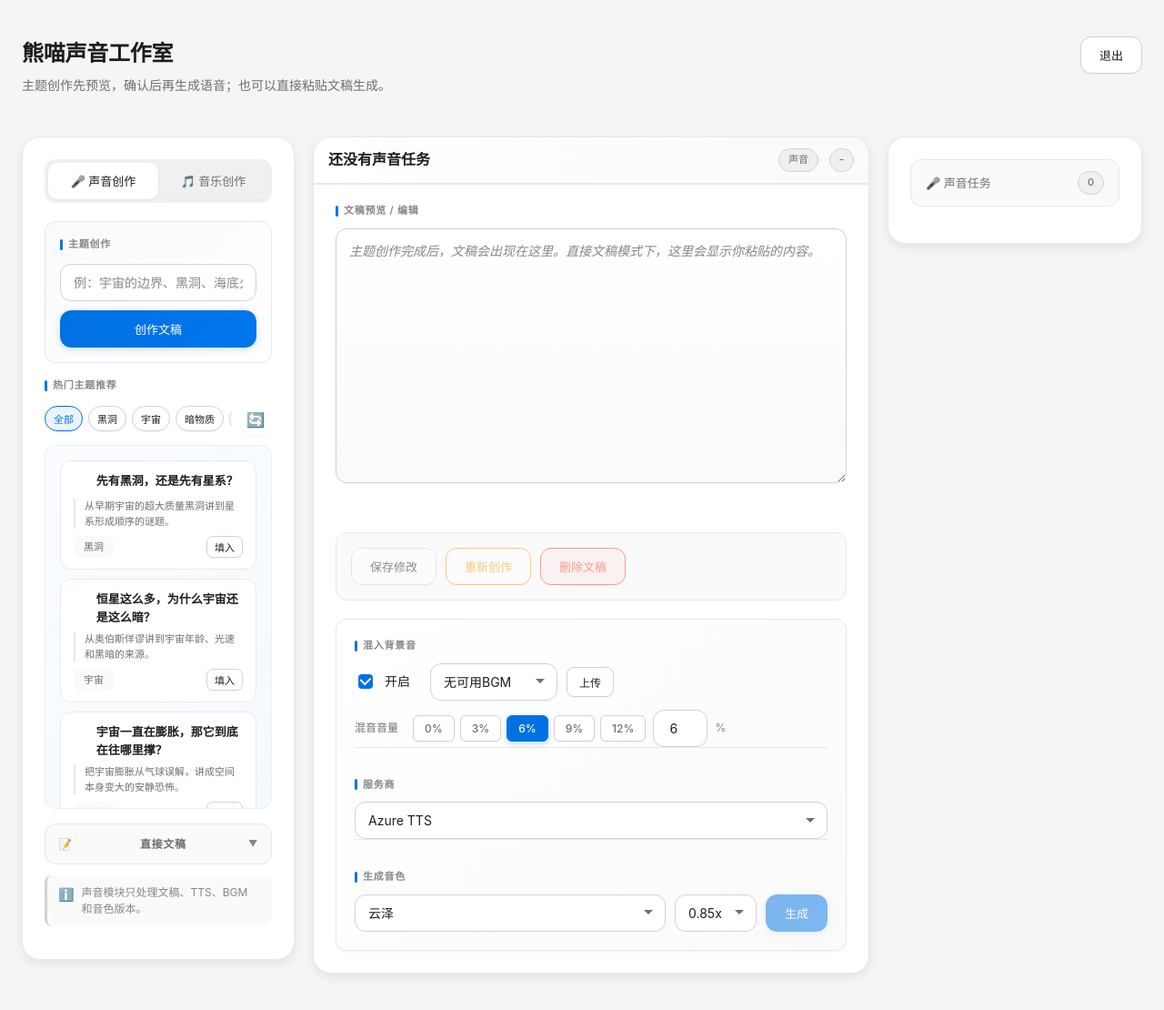
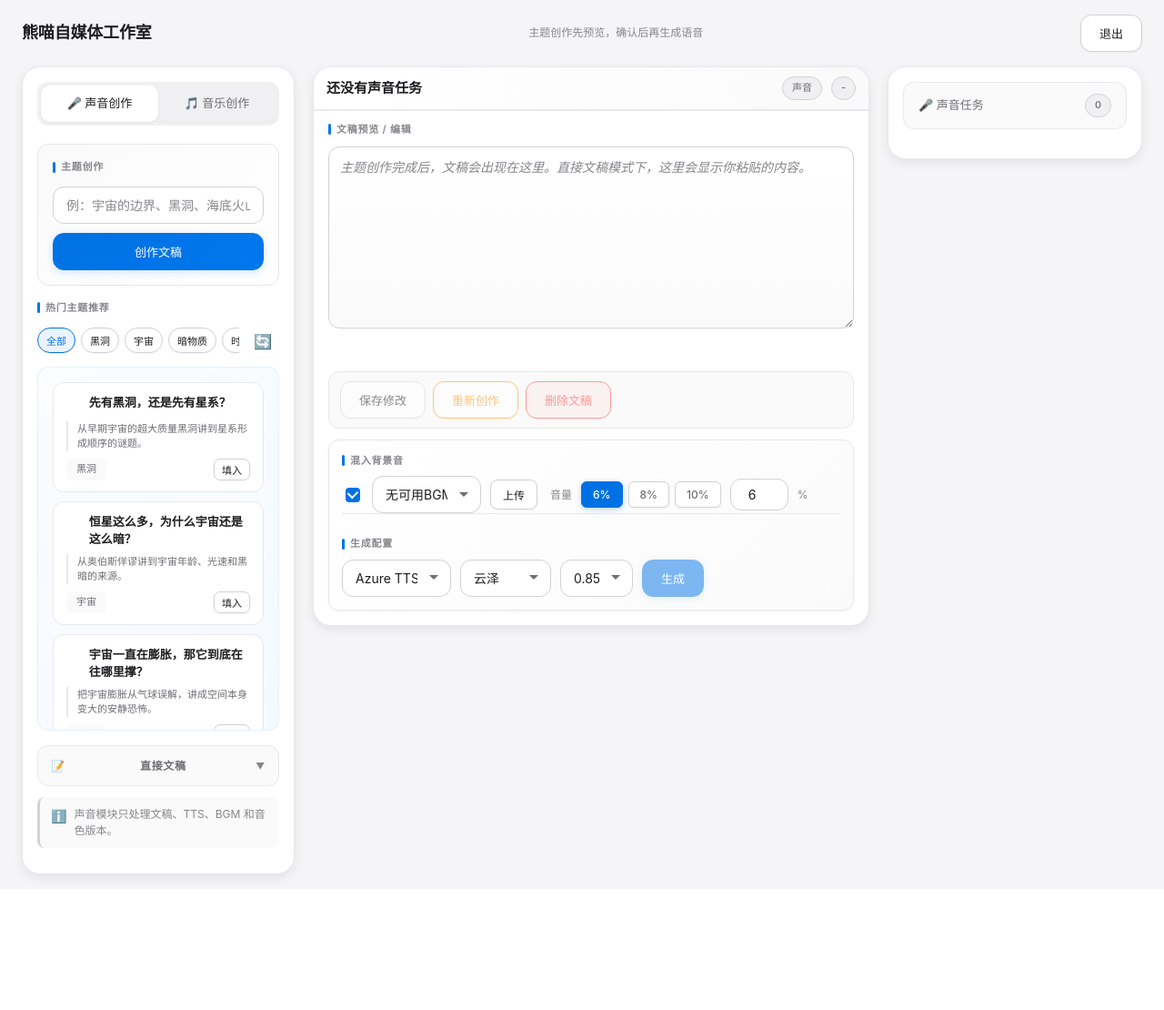
Before and after one commit to harryper/voice-studio, a Flask app: template templates/index.html in a window 1280 px wide. Shown: the whole page at 91% size. After the commit the page ends 971 px from the top, so only its background shows below. Run offline with Flask 3, Linux system fonts and the light colour scheme; the template is opened without the code that fills it, so the values that code supplies are empty; the visitor is signed in with stand-in values (Sample User, id 1).

Commit message:
feat(ui): compact center panel layout and interaction improvements
- Rename to 熊喵自媒体工作室, dynamic subtitle per mode
- Shrink header/panel/textarea/action-row spacing to reduce scrolling
- Merge provider/voice/speed into one row
- Merge BGM controls into one row with volume presets (6/8/10%)
- Hide volume controls when BGM unchecked
- Widen custom volume input for readability
- Swap action buttons above audio player

```diff
--- a/templates/index.html
+++ b/templates/index.html
@@ -3,7 +3,7 @@
 <head>
   <meta charset="utf-8">
   <meta name="viewport" content="width=device-width, initial-scale=1">
-  <title>熊喵声音工作室</title>
+  <title>熊喵自媒体工作室</title>
   <style>
     :root {
       --bg: #f5f5f7;
@@ -86,20 +86,20 @@
     .app-wrap {
       max-width: 1400px;
       margin: 0 auto;
-      padding: 40px 24px;
+      padding: 16px 24px;
     }
 
     /* ─── Header ─── */
     .app-header {
       display: flex;
       justify-content: space-between;
-      align-items: flex-start;
-      gap: 20px;
-      margin-bottom: 32px;
+      align-items: center;
+      gap: 16px;
+      margin-bottom: 16px;
     }
 
     .app-title {
-      font-size: 24px;
+      font-size: 18px;
       font-weight: 600;
       letter-spacing: -0.01em;
       color: var(--text);
@@ -107,10 +107,10 @@
     }
 
     .app-subtitle {
-      margin-top: 5px;
-      color: var(--text-2);
-      font-size: 14px;
-      line-height: 1.5;
+      margin: 0;
+      color: var(--text-3);
+      font-size: 12px;
+      line-height: 1.4;
     }
 
     /* ─── Grid ─── */
@@ -130,7 +130,7 @@
     .panel {
       background: var(--surface);
       border-radius: var(--radius-lg);
-      padding: 24px;
+      padding: 16px;
       box-shadow: var(--shadow-md);
       border: 1px solid var(--border-light);
     }
@@ -203,18 +203,18 @@
     .job-header {
       display: flex;
       align-items: center;
-      gap: 12px;
-      margin-bottom: 20px;
-      padding-bottom: 16px;
+      gap: 10px;
+      margin-bottom: 12px;
+      padding-bottom: 10px;
       border-bottom: 2px solid var(--border-light);
       background: linear-gradient(to right, transparent 0%, var(--surface-2) 100%);
-      padding: 12px 16px;
-      margin: -24px -24px 20px -24px;
+      padding: 10px 14px;
+      margin: -16px -16px 12px -16px;
       border-radius: var(--radius-lg) var(--radius-lg) 0 0;
     }
 
     .job-header .title {
-      font-size: 16px;
+      font-size: 15px;
       font-weight: 600;
       color: var(--text);
       flex: 1;
@@ -289,17 +289,18 @@
     }
 
     textarea {
-      min-height: 280px;
+      min-height: 200px;
       resize: vertical;
       white-space: pre-wrap;
-      line-height: 1.8;
+      line-height: 1.7;
       font-size: 14px;
+      padding: 10px 12px;
       background: linear-gradient(to bottom, var(--surface) 0%, var(--surface-2) 100%);
       transition: all 0.2s;
     }
 
     textarea:focus {
-      min-height: 320px;
+      min-height: 240px;
       background: var(--surface);
     }
 
@@ -666,11 +667,11 @@
     /* ─── Action row ─── */
     .action-row {
       display: flex;
-      gap: 10px;
+      gap: 8px;
       align-items: center;
       flex-wrap: wrap;
-      margin-top: 20px;
-      padding: 16px;
+      margin-top: 12px;
+      padding: 10px 12px;
       background: var(--surface-2);
       border-radius: var(--radius-md);
       border: 1px solid var(--border-light);
@@ -704,8 +705,8 @@
     }
 
     .generate-section .section-label {
-      margin-top: 16px;
-      margin-bottom: 8px;
+      margin-top: 12px;
+      margin-bottom: 6px;
     }
 
     .generate-section:first-of-type .section-label {
@@ -714,8 +715,8 @@
 
     /* ─── Config Card ─── */
     .config-card {
-      margin-top: 20px;
-      padding: 20px;
+      margin-top: 12px;
+      padding: 14px;
       background: linear-gradient(135deg, var(--surface) 0%, var(--surface-2) 100%);
       border-radius: var(--radius-md);
       border: 1px solid var(--border-light);
@@ -723,12 +724,12 @@
     }
 
     .config-card .generate-section + .generate-section {
-      padding-top: 16px;
+      padding-top: 12px;
       border-top: 1px solid var(--border-light);
     }
 
-    .generate-row { display: flex; gap: 10px; align-items: center; margin-top: 10px; }
-    .volume-row { display: flex; gap: 8px; align-items: center; margin-top: 10px; }
+    .generate-row { display: flex; gap: 10px; align-items: center; margin-top: 8px; }
+    .volume-row { display: flex; gap: 8px; align-items: center; margin-top: 8px; }
     .vol-btn {
       background: var(--surface);
       border: 1px solid var(--border);
@@ -1153,7 +1154,7 @@
   <!-- ─── Login ─── -->
   <div id="loginView" class="login">
     <section class="panel login-panel">
-      <h1>熊喵声音工作室</h1>
+      <h1>熊喵自媒体工作室</h1>
       <p class="login-sub">输入访问密码后进入。</p>
       <label for="password">访问密码</label>
       <input id="password" type="password" autocomplete="current-password" placeholder="Password">
@@ -1168,10 +1169,8 @@
   <main id="appView" class="app-wrap hidden">
 
     <header class="app-header">
-      <div>
-        <h1 class="app-title">熊喵声音工作室</h1>
-        <p class="app-subtitle">主题创作先预览，确认后再生成语音；也可以直接粘贴文稿生成。</p>
-      </div>
+      <h1 class="app-title">熊喵自媒体工作室</h1>
+      <p class="app-subtitle" id="appSubtitle">主题创作先预览，确认后再生成语音</p>
       <button id="logoutBtn">退出</button>
     </header>
 
@@ -1249,20 +1248,15 @@
         <p id="actionFeedback" class="action-feedback"></p>
         <p id="errorBox" class="error"></p>
 
-        <div id="audioBox" class="hidden">
-          <audio id="audio" controls></audio>
-          <div id="audioLinks" style="margin-top:8px;"></div>
-        </div>
-
         <!-- Voice job actions -->
-        <div id="voiceActions" class="action-row" style="margin-top:20px;">
+        <div id="voiceActions" class="action-row" style="margin-top:12px;">
           <button id="saveEditBtn">保存修改</button>
           <button id="retryBtn" class="warn">重新创作</button>
           <button id="deleteBtn" class="danger">删除文稿</button>
         </div>
 
         <!-- Music job actions -->
-        <div id="musicActions" class="action-row hidden" style="margin-top:20px;">
+        <div id="musicActions" class="action-row hidden" style="margin-top:12px;">
           <button id="saveLyricsBtn">保存歌词</button>
           <button id="retryLyricsBtn" class="warn">重新生成歌词</button>
           <button id="generateMusicBtn" class="primary">生成歌曲</button>
@@ -1270,45 +1264,41 @@
           <button id="deleteMusicBtn" class="danger">删除</button>
         </div>
 
+        <div id="audioBox" class="hidden">
+          <audio id="audio" controls></audio>
+          <div id="audioLinks" style="margin-top:8px;"></div>
+        </div>
+
         <!-- Voice Configuration Card -->
         <div class="config-card voice-only">
           <div class="generate-section">
             <span class="section-label">混入背景音</span>
             <div class="generate-row">
               <input type="checkbox" id="mixBgmCheck" checked>
-              <label for="mixBgmCheck" style="margin-right:12px;">开启</label>
-              <select id="bgmSelect" style="max-width:140px;"><option>加载中…</option></select>
+              <select id="bgmSelect" style="max-width:120px;"><option>加载中…</option></select>
               <button id="uploadBgmBtn" class="small" style="white-space:nowrap;">上传</button>
               <input type="file" id="bgmFileInput" accept="audio/*" class="hidden">
-            </div>
-            <div class="volume-row">
-              <span style="font-size:12px;color:var(--text-2);line-height:26px;margin-right:8px;">混音音量</span>
-              <div class="volume-buttons">
-                <button type="button" class="vol-btn" data-vol="0">0%</button>
-                <button type="button" class="vol-btn" data-vol="3">3%</button>
-                <button type="button" class="vol-btn active" data-vol="6">6%</button>
-                <button type="button" class="vol-btn" data-vol="9">9%</button>
-                <button type="button" class="vol-btn" data-vol="12">12%</button>
-              </div>
-              <input type="number" id="bgmVolInput" value="6" min="0" max="12" step="1" style="width:60px;text-align:center;" placeholder="自定义">
-              <span style="font-size:12px;color:var(--text-3);">%</span>
+              <span id="bgmVolGroup" style="display:contents;">
+                <span style="font-size:12px;color:var(--text-3);margin-left:4px;">音量</span>
+                <div class="volume-buttons">
+                  <button type="button" class="vol-btn active" data-vol="6">6%</button>
+                  <button type="button" class="vol-btn" data-vol="8">8%</button>
+                  <button type="button" class="vol-btn" data-vol="10">10%</button>
+                </div>
+                <input type="number" id="bgmVolInput" value="6" min="0" max="12" step="1" style="width:64px;text-align:center;padding:8px 6px;font-size:14px;">
+                <span style="font-size:12px;color:var(--text-3);">%</span>
+              </span>
             </div>
           </div>
 
           <div class="generate-section">
-            <span class="section-label">服务商</span>
+            <span class="section-label">生成配置</span>
             <div class="generate-row">
-              <select id="providerSelect">
+              <select id="providerSelect" style="max-width:120px;">
                 <option value="azure">Azure TTS</option>
                 <option value="minimax">MiniMax TTS</option>
               </select>
-            </div>
-          </div>
-
-          <div class="generate-section">
-            <span class="section-label">生成音色</span>
-            <div class="generate-row">
-              <select id="voiceSelect">
+              <select id="voiceSelect" style="max-width:100px;">
                 <option value="zh-CN-YunzeNeural">云泽</option>
                 <option value="zh-CN-YunxiNeural">云希</option>
                 <option value="zh-CN-YunjianNeural">云健</option>
@@ -1318,7 +1308,7 @@
                 <option value="zh-CN-XiaoyiNeural">晓依</option>
                 <option value="zh-CN-XiaochenNeural">晓辰</option>
               </select>
-              <select id="speedSelect" style="max-width:90px;">
+              <select id="speedSelect" style="max-width:80px;">
                 <option value="0.75">0.75x</option>
                 <option value="0.80">0.80x</option>
                 <option value="0.85" selected>0.85x</option>
@@ -1386,6 +1376,16 @@
         }
       });
     };
+
+    // BGM checkbox toggle volume controls
+    function toggleBgmVolGroup() {
+      const on = $('mixBgmCheck').checked;
+      $('bgmVolGroup').style.display = on ? 'contents' : 'none';
+      $('bgmSelect').disabled = !on;
+      $('uploadBgmBtn').disabled = !on;
+    }
+    $('mixBgmCheck').onchange = toggleBgmVolGroup;
+    toggleBgmVolGroup();
 
     let activeJobId = null;
 
@@ -1454,6 +1454,9 @@
       const isMusicMode = mode === 'music';
       $('tabVoice').classList.toggle('active', !isMusicMode);
       $('tabMusic').classList.toggle('active', isMusicMode);
+      $('appSubtitle').textContent = isMusicMode
+        ? '输入主题自动生成歌词，确认后一键生成歌曲'
+        : '主题创作先预览，确认后再生成语音';
       $('voiceBox').classList.toggle('hidden', isMusicMode);
       $('musicBox').classList.toggle('hidden', !isMusicMode);
       $('voiceJobsBlock').classList.toggle('hidden', isMusicMode);
```
